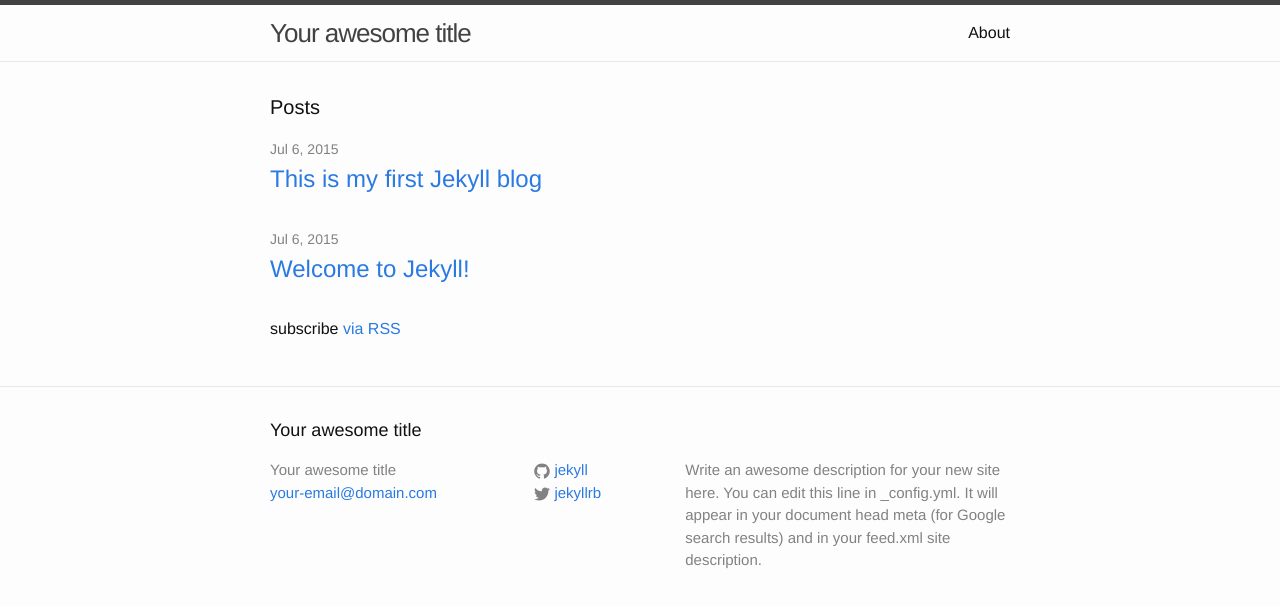
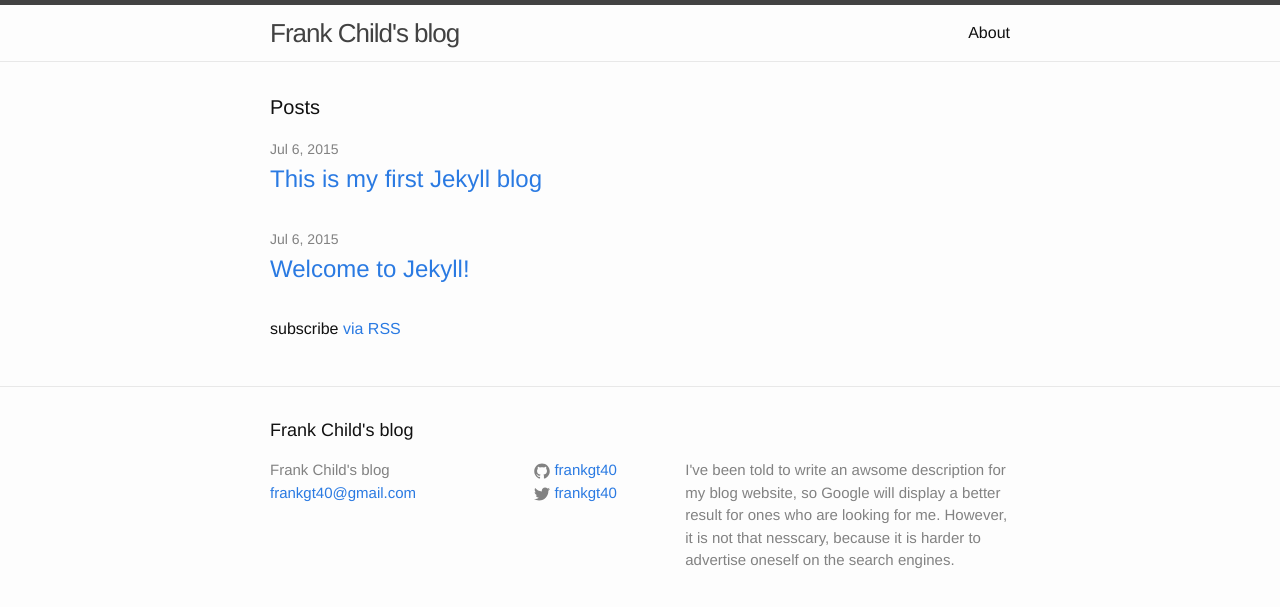
Before and after one commit to frankgt40/frank_blog, a Jekyll site: the page built from index.html, in a window 1280 px wide. Shown: the top 607 px of the page. Built offline with Jekyll 4.4.1, drawn with Linux system fonts in a browser that asks for light colours.

Commit message:
Configured my blog site

```diff
--- a/_config.yml
+++ b/_config.yml
@@ -1,14 +1,12 @@
 # Site settings
-title: Your awesome title
-email: your-email@domain.com
+title: Frank Child's blog
+email: frankgt40@gmail.com
 description: > # this means to ignore newlines until "baseurl:"
-  Write an awesome description for your new site here. You can edit this
-  line in _config.yml. It will appear in your document head meta (for
-  Google search results) and in your feed.xml site description.
+ I've been told to write an awsome description for my blog website, so Google will display a better result for ones who are looking for me. However, it is not that nesscary, because it is harder to advertise oneself on the search engines.
 baseurl: "/frank_blog" # the subpath of your site, e.g. /blog/
-url: "http://yourdomain.com" # the base hostname & protocol for your site
-twitter_username: jekyllrb
-github_username:  jekyll
+url: "https://frankgt40.github.io" # the base hostname & protocol for your site
+twitter_username: frankgt40
+github_username:  frankgt40
 
 # Build settings
 markdown: kramdown
```
